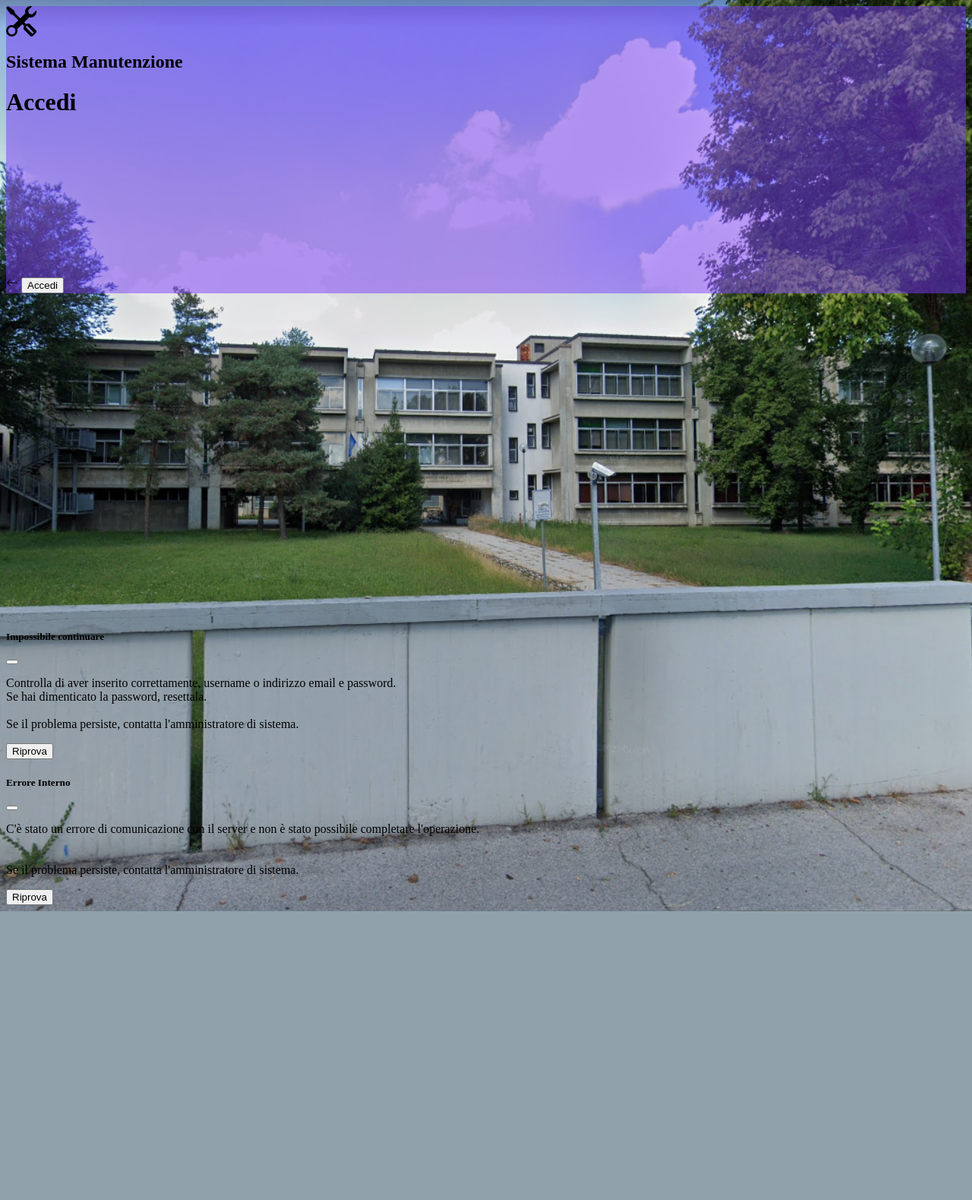
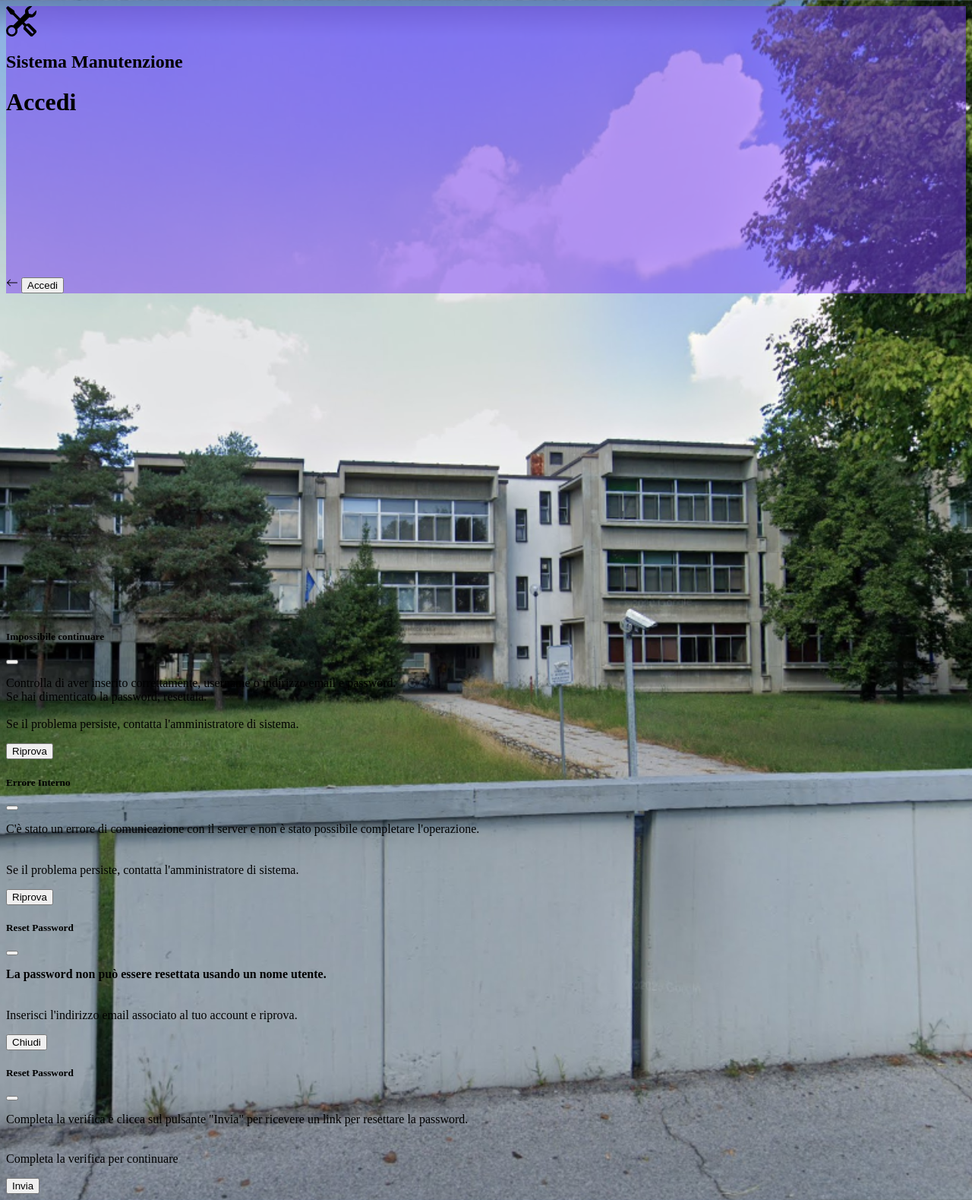
Before and after one commit to I-I-S-Viola-Marchesini/Sistema-Manutenzione, a PHP site: page /components/_login.php in a window 1280 px wide. Shown: the whole page at 76% size. Before the commit the page ends 1199 px from the top, so only its background shows below. Run offline with PHP 8.4, Linux system fonts and the light colour scheme.

Commit message:
aggiunto reset password

```diff
--- a/backend_scripts/DB.sql
+++ b/backend_scripts/DB.sql
@@ -17,6 +17,11 @@ CREATE TABLE dati_smtp(
     email VARCHAR(100) NOT NULL,
     nome_account VARCHAR(100) NOT NULL,
     password VARCHAR(100) NOT NULL
+);
+
+CREATE TABLE hcaptcha_sitekey(
+    id_hcaptcha_sitekey INT PRIMARY KEY AUTO_INCREMENT,
+    sitekey VARCHAR(100) NOT NULL
 );
 
 CREATE TABLE token(
--- a/src/backend/emails/template/password_reset_template.html
+++ b/src/backend/emails/template/password_reset_template.html
@@ -1,6 +1,6 @@
 <p>
     Hai dimenticato la tua password?<br>
-    E' stato richiesto il reset della password per questo account.<br>
+    E' stato richiesto il reset della password per questo account. ({emailToReset})<br>
     <br>
     <b>indirizzo ip: {ipAddress}</b><br>
     <br>
--- a/src/components/_login.php
+++ b/src/components/_login.php
@@ -61,8 +61,9 @@
                             </button>
                         </div>
                     </div>
+
                     <div id="username_input">
-                        <div id="username_input_form" class="form-floating mb-5">
+                        <div class="form-floating mb-5">
                             <input type="email" class="form-control" tabindex="-1" id="login_form_email" placeholder="">
                             <label for="login_form_email">Indirizzo Email o Nome Utente</label>
                         </div>
@@ -70,17 +71,18 @@
                     </div>
 
                     <div id="password_input">
-                        <div id="password_input_form" class="form-floating mb-5">
+                        <div class="form-floating mb-5">
                             <input type="password" class="form-control" tabindex="-1" id="login_form_password" placeholder="">
                             <label for="login_form_email">Password</label>
                         </div>
                         <p id="login_form_password_error" class="text-danger d-none">Questa non è una password valida</p>
                         <div class="row mb-3">
-                            <a id="" class="link-primary" tabindex="-1" style="cursor: pointer;">
+                            <a id="init_reset_password" class="link-primary" tabindex="-1" style="cursor: pointer;">
                                 Resetta la password
                             </a>
                         </div>
                     </div>
+
                 </div>
             </div>
             <div id="controls_container" class="container shadow-lg bg-white rounded">
@@ -143,3 +145,48 @@
         </div>
     </div>
 </div>
+
+<div id="reset_password_use_email" class="modal" tabindex="-1">
+    <div class="modal-dialog modal-dialog-centered">
+        <div class="modal-content">
+            <div class="modal-header">
+                <h5 class="modal-title">Reset Password</h5>
+                <button type="button" class="btn-close" data-bs-dismiss="modal" aria-label="Close"></button>
+            </div>
+            <div class="modal-body">
+                <p>
+                    <b>La password non può essere resettata usando un nome utente.</b><br>
+                    <br><br>
+                    Inserisci l'indirizzo email associato al tuo account e riprova.
+                </p>
+            </div>
+            <div class="modal-footer">
+                <button type="button" class="btn btn-primary" data-bs-dismiss="modal">Chiudi</button>
+            </div>
+        </div>
+    </div>
+</div>
+
+<div id="reset_password_captcha" class="modal" tabindex="-1">
+    <div class="modal-dialog modal-dialog-centered">
+        <div class="modal-content">
+            <div class="modal-header">
+                <h5 class="modal-title">Reset Password</h5>
+                <button type="button" class="btn-close" data-bs-dismiss="modal" aria-label="Close"></button>
+            </div>
+            <div class="modal-body">
+                <p>
+                    Completa la verifica e clicca sul pulsante "Invia" per ricevere un link per resettare la password.<br>
+                </p>
+                <span id="captcha_container" class="d-flex justify-content-center"></span>
+                <p id="captcha_container_error" class="text-danger d-none">
+                    <br>
+                    Completa la verifica per continuare
+                </p>
+            </div>
+            <div class="modal-footer">
+                <button type="button" class="btn btn-primary" id="reset_password_captcha_submit">Invia</button>
+            </div>
+        </div>
+    </div>
+</div>
```
Also changed, not shown: src/backend/API/Api/Recupero_password.php (+52 -8 lines), src/index.php (+10 -0 lines), src/scripts/_login.js (+46 -107 lines).
